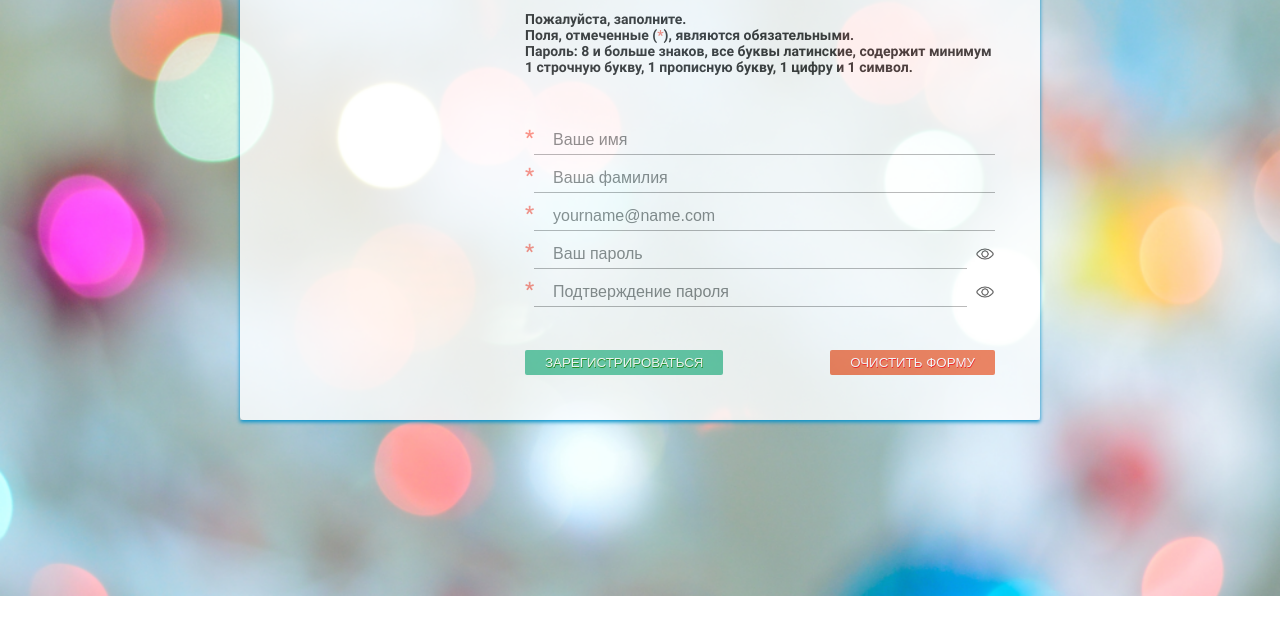
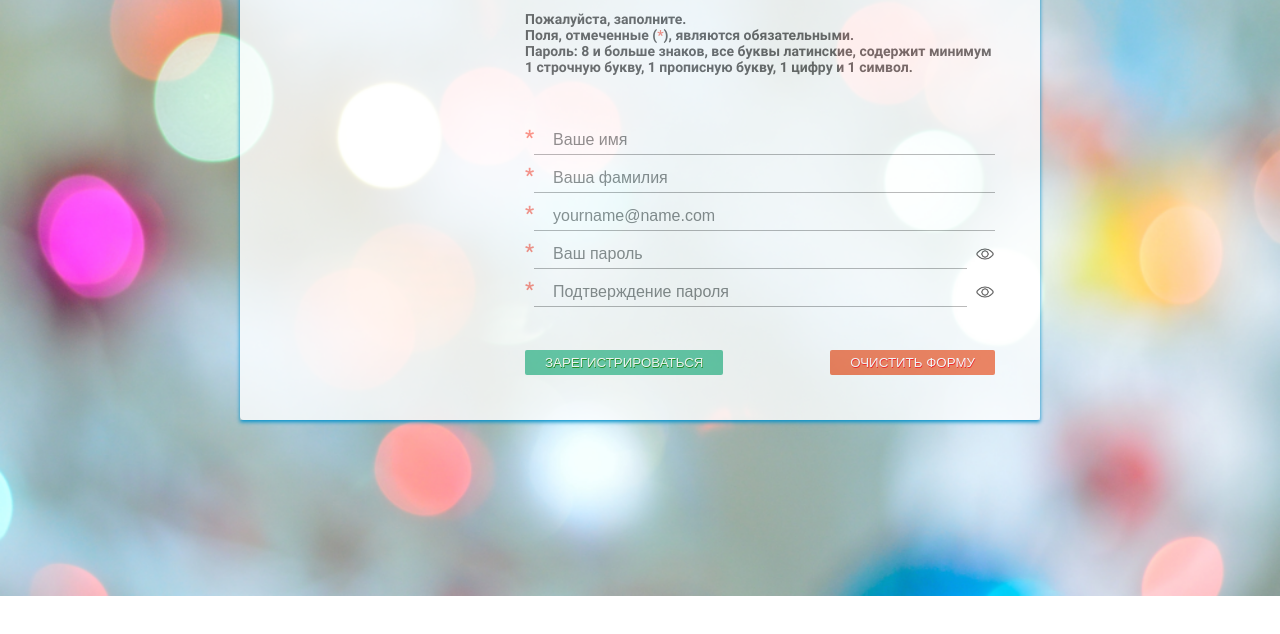
Before and after one commit to redaktorscha/task-5, a plain HTML site: page index.html in a window 1280 px wide. Shown: the part 144-778 px from the top of the page. Drawn offline with Linux system fonts and the light colour scheme.

Commit message:
diff body font

```diff
--- a/styles/main.css
+++ b/styles/main.css
@@ -12,9 +12,9 @@
     padding: 0;
     display: flex;
     font-size: 20px;
-    color: #222;
+    color: rgb(87, 86, 86);
     font-family: "Roboto", sans-serif;
-    font-weight: 300;
+    font-weight: normal;
     background-image: url(../img/backgr1.png);
     background-repeat: no-repeat;
     background-size: cover;
```
